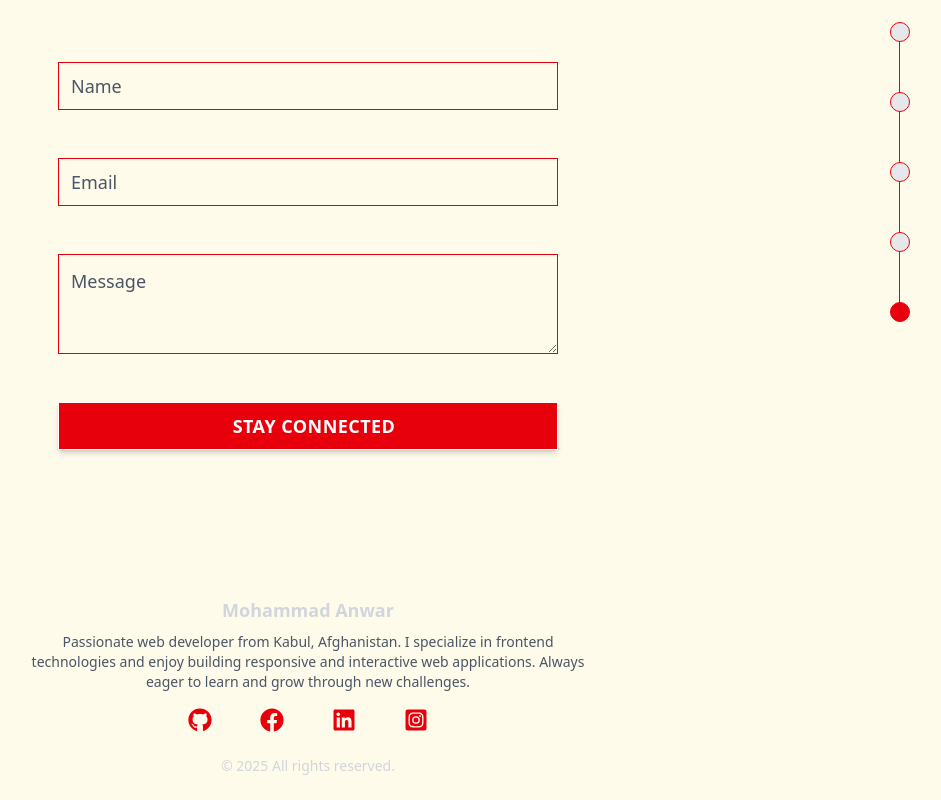
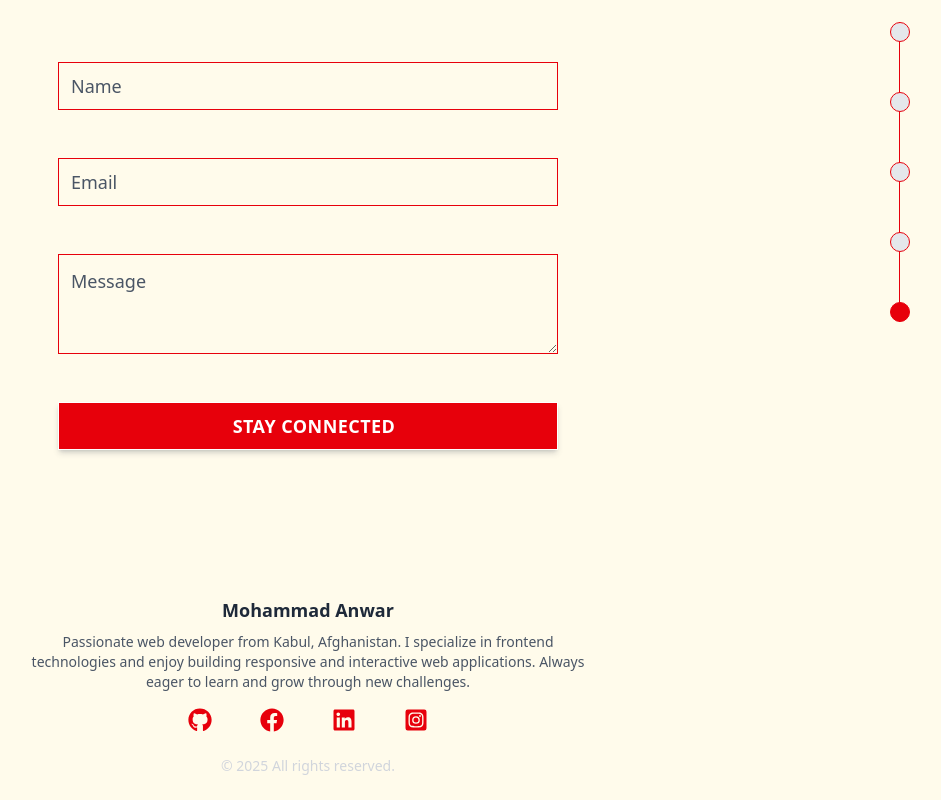
Before and after one commit to AnwarMohammadi2001/Portfolio-React19-Tailwindv4, a React (Vite) app: page / in a window 1280 px wide. Shown: the part 4519-5319 px from the top of the page, without its empty margins (332-1273 px from the left). Built offline with nearby package versions, Linux system fonts and the light colour scheme.

Commit message:
some changes in footer

```diff
--- a/src/components/Footer.jsx
+++ b/src/components/Footer.jsx
@@ -8,7 +8,7 @@
      dark:bg-zinc-900 text-gray-300 py-6"
     >
       <div className="container mx-auto text-center">
-        <p className="text-lg font-semibold">Mohammad Anwar</p>
+        <p className="text-lg font-semibold text-gray-800 dark:text-gray-100">Mohammad Anwar</p>
         <p className="text-sm mt-2 max-w-xl mx-auto text-gray-600 dark:text-gray-400">
           Passionate web developer from Kabul, Afghanistan. I specialize in
           frontend technologies and enjoy building responsive and interactive
```
